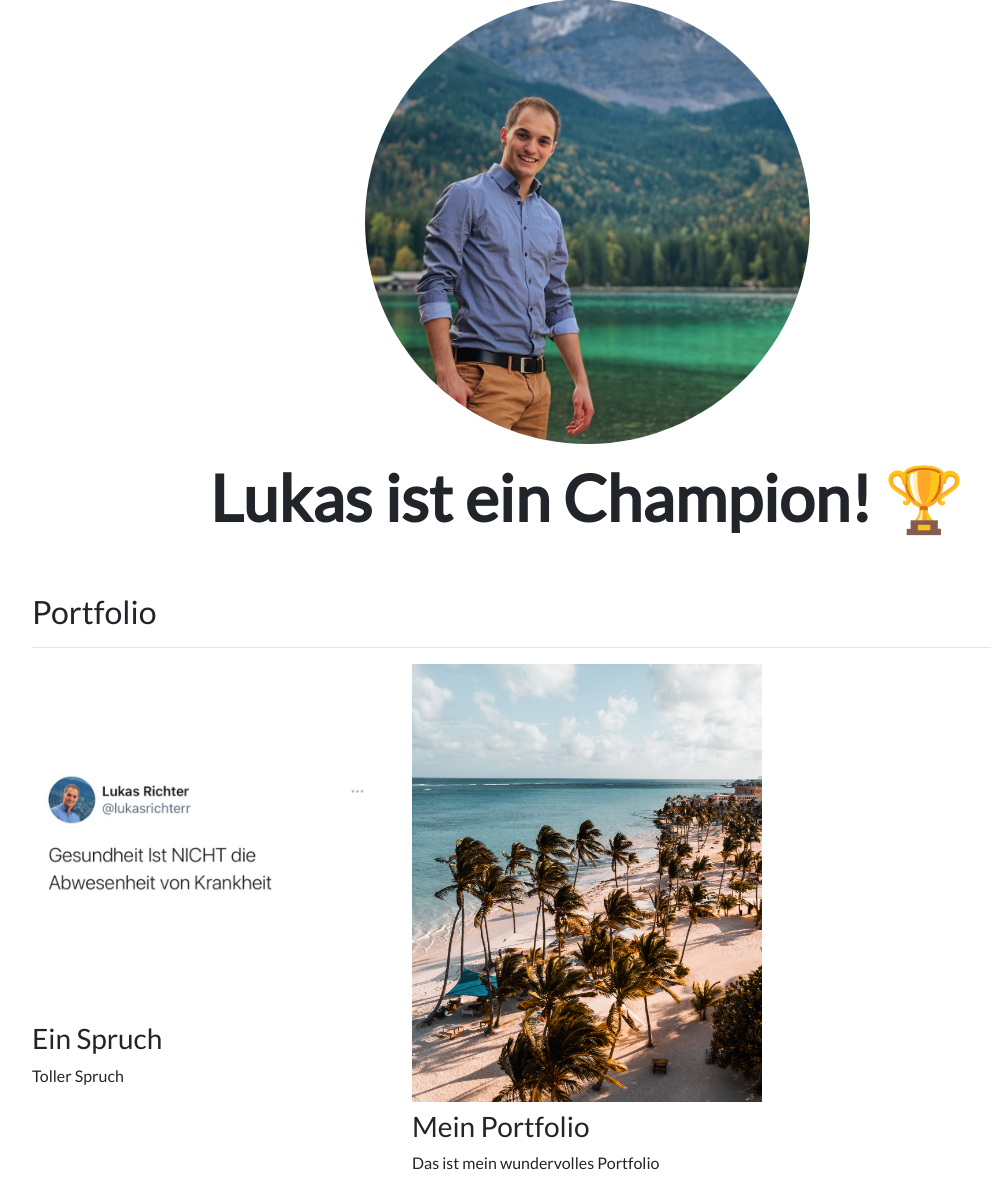
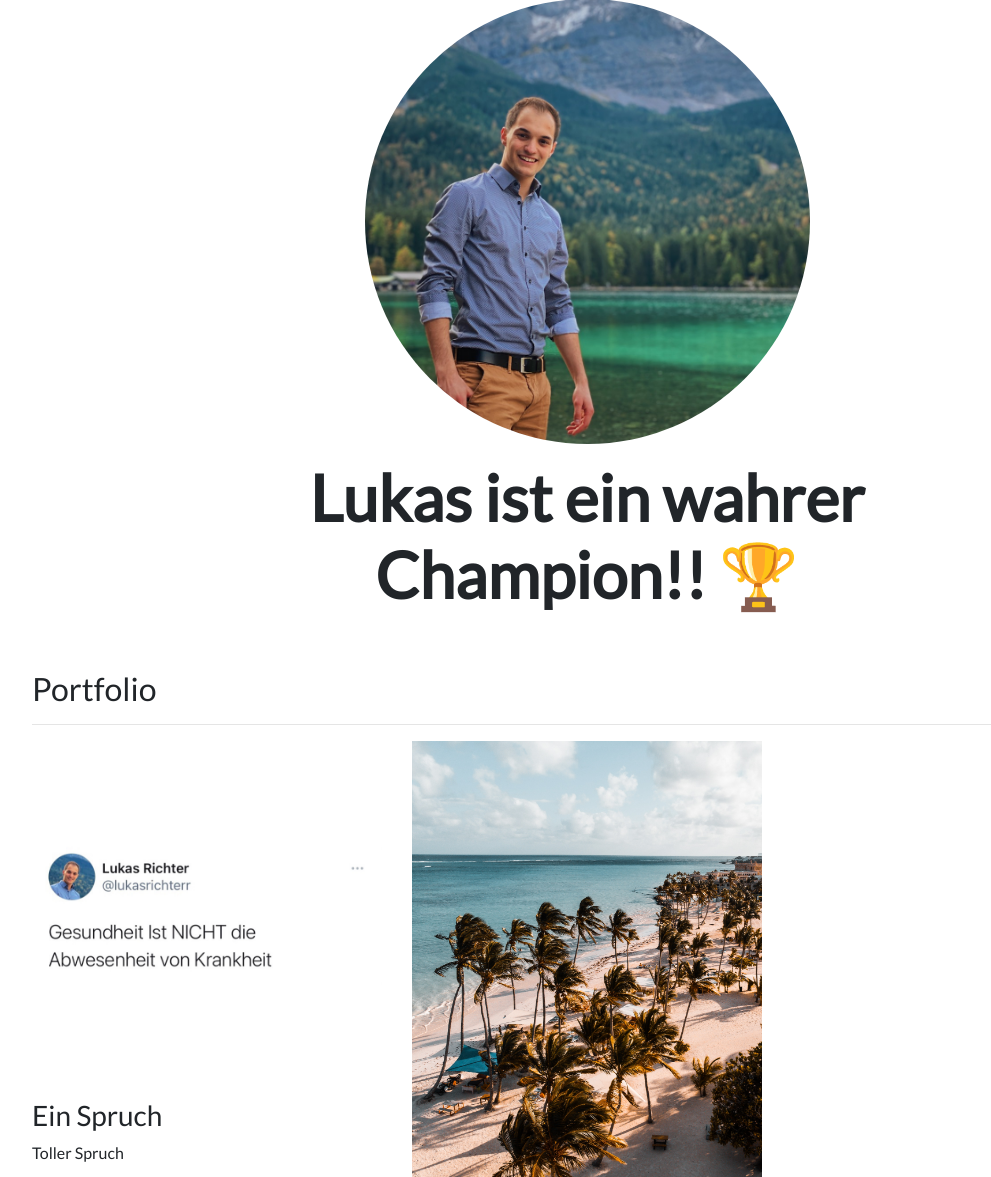
Before and after one commit to lukasrichterr/django3-personal-portfolio, a Django app: page / in a window 1280 px wide. Shown: the part 73-1250 px from the top of the page, without its empty margins (53-1044 px from the left). Run offline with Django 3.2, Linux system fonts and the light colour scheme; data comes from the database, SQL or seed files in the repository; some libraries are stand-ins or nearby versions.

Commit message:
Local Settings

```diff
--- a/portfolio/templates/portfolio/home.html
+++ b/portfolio/templates/portfolio/home.html
@@ -12,7 +12,7 @@
 
 <div class="row justify-content-center mb-3">
   <div class="col-md-9 text-center">
-    <h1 id="hometext" class="font-weight-bold">Lukas ist ein Champion! 🏆</h1>
+    <h1 id="hometext" class="font-weight-bold">Lukas ist ein wahrer Champion!! 🏆</h1>
   </div>
 </div>
 
```
